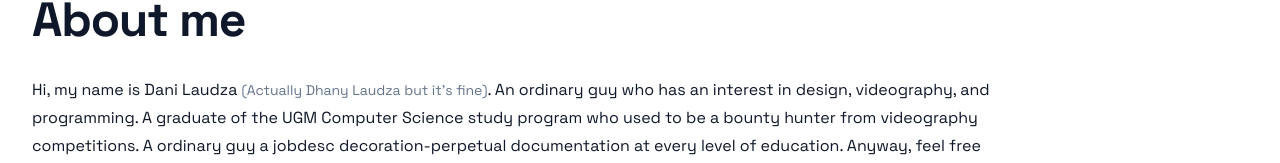
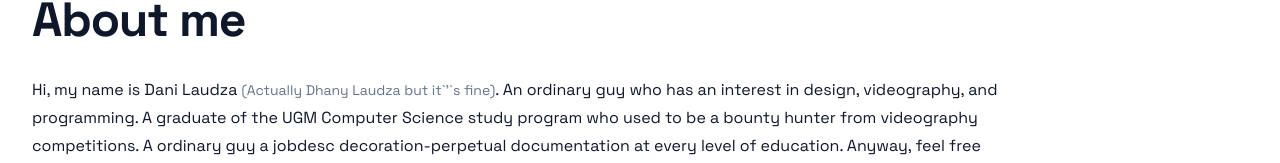
Before and after one commit to danilaudza/next-danilaudza, a Next.js app: page /about in a window 1280 px wide. Shown: the part 109-272 px from the top of the page. Built offline with nearby package versions, Linux system fonts and the light colour scheme.

Commit message:
[ADD] timeline component

```diff
--- a/app/about/page.tsx
+++ b/app/about/page.tsx
@@ -10,8 +10,8 @@ const AboutPage = () => {
         </h1>
         <p className="leading-7 [&:not(:first-child)]:mt-6">
           Hi, my name is Dani Laudza{" "}
-          <span className="text-muted-foreground text-sm">
-            (Actually Dhany Laudza but it's fine)
+          <span className="text-sm text-muted-foreground">
+            (Actually Dhany Laudza but it`&apos;`s fine)
           </span>
           . An ordinary guy who has an interest in design, videography, and
           programming. A graduate of the UGM Computer Science study program who
--- a/components/timeline-event.tsx
+++ b/components/timeline-event.tsx
@@ -1,3 +1,6 @@
+import Image from "next/image"
+import { MapPin } from "lucide-react"
+
 import { Avatar, AvatarFallback, AvatarImage } from "@/components/ui/avatar"
 import {
   Card,
@@ -8,9 +11,6 @@ import {
   CardTitle,
 } from "@/components/ui/card"
 
-import Image from "next/image"
-import { MapPin } from "lucide-react"
-
 const TimelineEvent = ({ date, event, desc, where, img }: any) => {
   if (!Array.isArray(desc)) {
     return null // or handle the non-array case accordingly
@@ -19,7 +19,7 @@ const TimelineEvent = ({ date, event, desc, where, img }: any) => {
   return (
     <div className="relative">
       {/* <div className="absolute top-5 -left-3.5 h-6 w-6 rounded-full border-4"> */}
-      <Avatar className="absolute top-5 -left-[2.15rem] h-16 w-16 rounded-full">
+      <Avatar className="absolute left-[-2.15rem] top-5 h-16 w-16 rounded-full">
         <AvatarImage src={img} />
         <AvatarFallback>SN</AvatarFallback>
       </Avatar>
@@ -35,7 +35,7 @@ const TimelineEvent = ({ date, event, desc, where, img }: any) => {
           </ul>
         </CardHeader>
         <CardContent>
-          <div className="flex items-center text-muted-foreground text-sm">
+          <div className="flex items-center text-sm text-muted-foreground">
             <MapPin className="mr-1 h-4 w-4 text-sky-400" />
             {where}
           </div>
--- a/components/timeline.tsx
+++ b/components/timeline.tsx
@@ -2,7 +2,7 @@ import TimelineEvent from "./timeline-event"
 
 const Timeline = ({ data }: any) => {
   return (
-    <div className="border-l-2 border-muted ml-3 mt-3 py-16 space-y-14">
+    <div className="ml-3 mt-3 space-y-14 border-l-2 border-muted py-16">
       {data.map((event: any, index: any) => (
         <TimelineEvent
           key={event.id}
```
